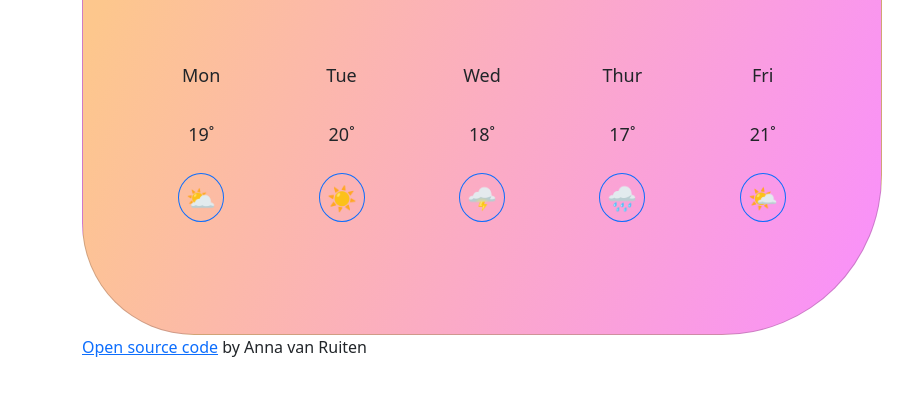
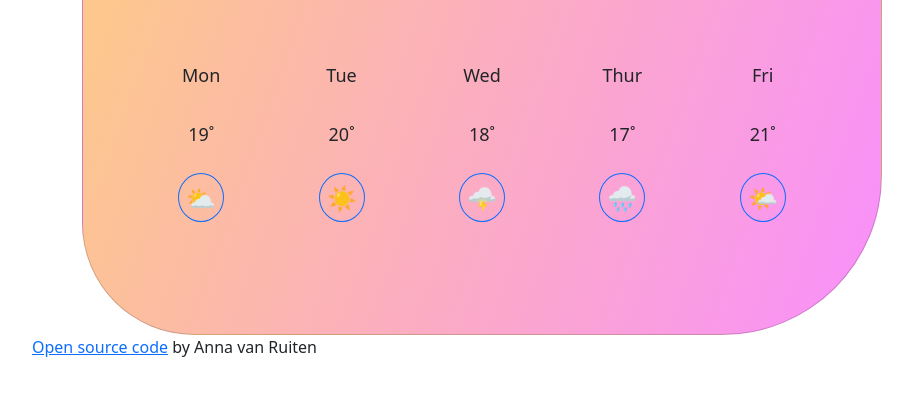
Before and after one commit to avr87/Test-Git, a plain HTML site: page index.html in a window 1280 px wide. Shown: the part 285-680 px from the top of the page, without its empty margins (0-913 px from the left). Drawn offline with nearby package versions, Linux system fonts and the light colour scheme.

Commit message:
Update style.css

```diff
--- a/style.css
+++ b/style.css
@@ -122,6 +122,6 @@
   text-align: right;
 }
 .openSourceCode {
-  display: block;
-  margin: 0 auto;
+  position: relative;
+  right: 50px;
 }
```
